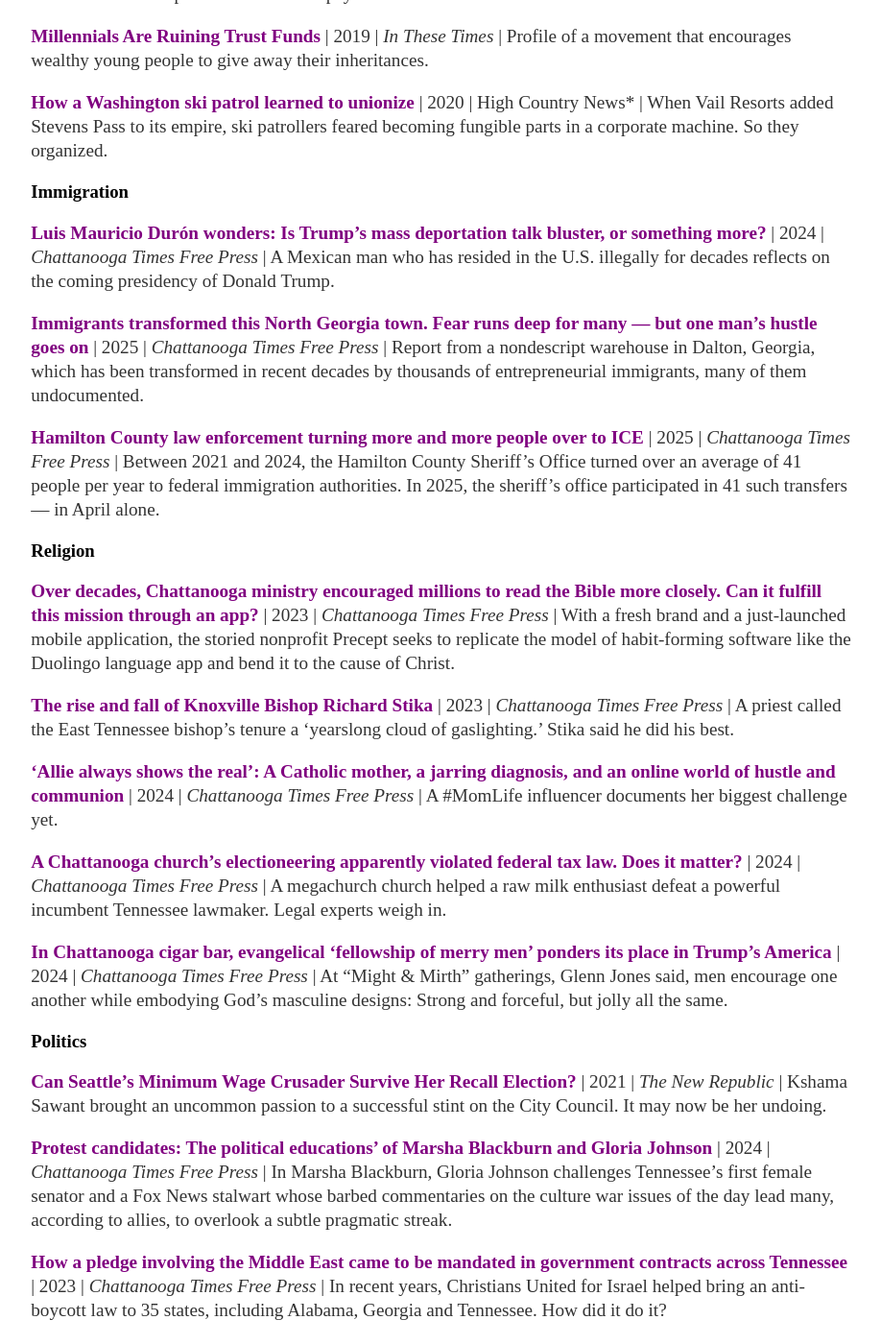
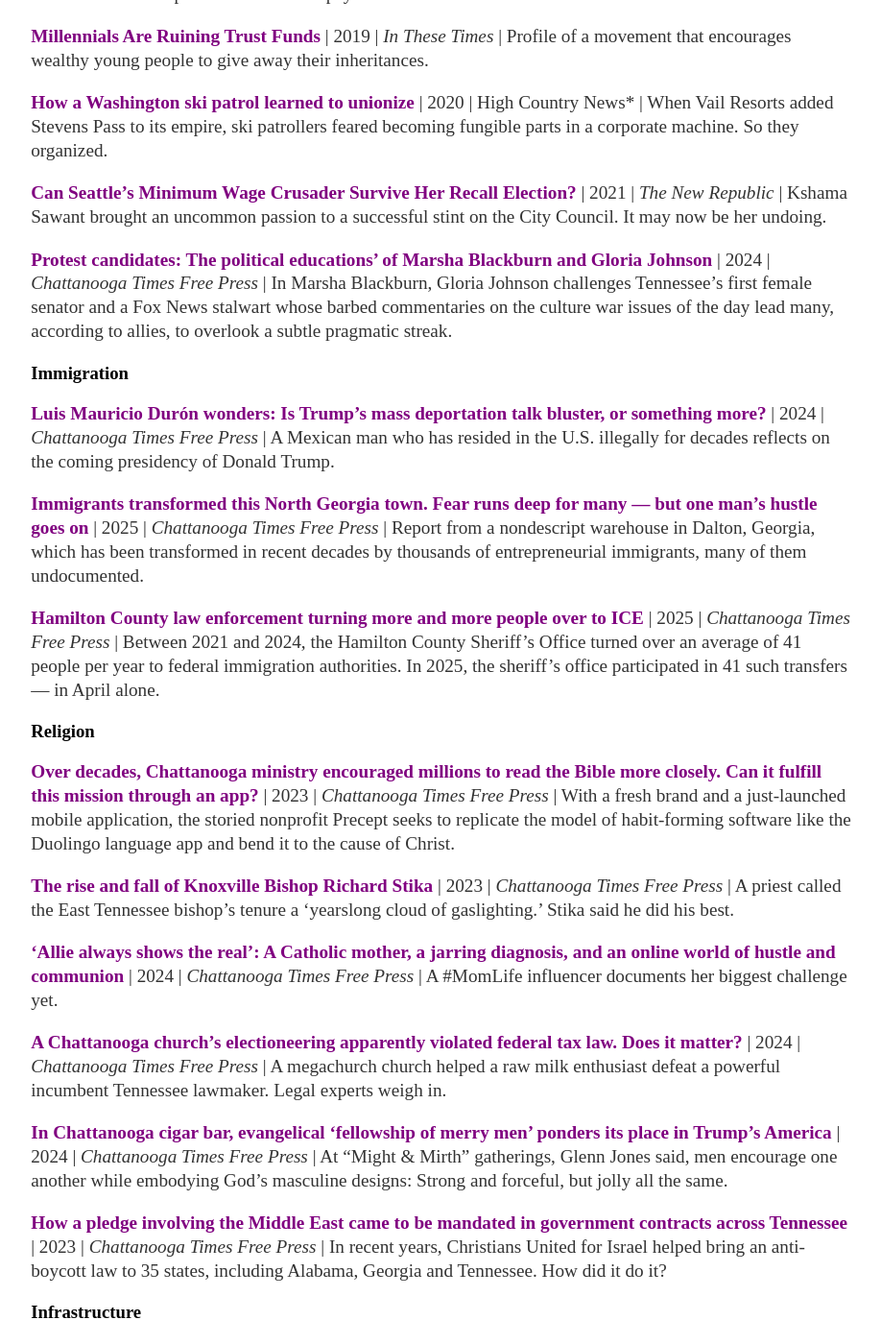
Before and after one commit to aonschwartz/aonschwartz.github.io, a Jekyll site: the page built from about/index.md, in a window 1280 px wide and 1400 px high, scrolled down 587 px. Shown: the whole window at 96% size, without its empty margins (179-1097 px from the left). Built offline with Jekyll 4.4.1, drawn with Linux system fonts in a browser that asks for light colours; some of the changed lines change nothing that is shown.

Commit message:
Update index.md

```diff
--- a/about/index.md
+++ b/about/index.md
@@ -20,6 +20,10 @@
 
 **[How a Washington ski patrol learned to unionize](https://www.timesfreepress.com/news/2025/apr/26/before-state-money-flowed-tennessee-faith-project/)** \| 2020 \| High Country News* \| When Vail Resorts added Stevens Pass to its empire, ski patrollers feared becoming fungible parts in a corporate machine. So they organized.
 
+**[Can Seattle’s Minimum Wage Crusader Survive Her Recall Election?](https://newrepublic.com/article/164600/kshama-sawant-minimum-wage-recall)** \| 2021 \| *The New Republic* \| Kshama Sawant brought an uncommon passion to a successful stint on the City Council. It may now be her undoing.
+
+**[Protest candidates: The political educations' of Marsha Blackburn and Gloria Johnson](https://www.timesfreepress.com/news/2024/oct/12/protest-candidates-how-marsha-blackburn-and/)** \| 2024 \| *Chattanooga Times Free Press* \| In Marsha Blackburn, Gloria Johnson challenges Tennessee's first female senator and a Fox News stalwart whose barbed commentaries on the culture war issues of the day lead many, according to allies, to overlook a subtle pragmatic streak.
+
 ### <a name="ImmigrationReporting"><a/>Immigration
 
 **[Luis Mauricio Durón wonders: Is Trump’s mass deportation talk bluster, or something more?](https://www.timesfreepress.com/news/2024/nov/16/in-chattanooga-latino-community-wonders-if-trump/)** \| 2024 \| *Chattanooga Times Free Press* \| A Mexican man who has resided in the U.S. illegally for decades reflects on the coming presidency of Donald Trump.
@@ -41,12 +45,6 @@
 **[A Chattanooga church’s electioneering apparently violated federal tax law. Does it matter?](https://www.timesfreepress.com/news/2024/sep/14/a-chattanooga-churchs-electioneering-apparently/#/questions/)** \| 2024 \| *Chattanooga Times Free Press* \| A  megachurch church helped a raw milk enthusiast defeat a powerful incumbent Tennessee lawmaker. Legal experts weigh in.
 
 **[In Chattanooga cigar bar, evangelical ‘fellowship of merry men’ ponders its place in Trump’s America](https://www.timesfreepress.com/news/2024/dec/06/in-chattanooga-cigar-bar-evangelical-fellowship/#/questions)** \|  2024 \| *Chattanooga Times Free Press* \| At "Might & Mirth" gatherings, Glenn Jones said, men encourage one another while embodying God's masculine designs: Strong and forceful, but jolly all the same.
-
-### <a name="Politics"><a/> Politics
-
-**[Can Seattle’s Minimum Wage Crusader Survive Her Recall Election?](https://newrepublic.com/article/164600/kshama-sawant-minimum-wage-recall)** \| 2021 \| *The New Republic* \| Kshama Sawant brought an uncommon passion to a successful stint on the City Council. It may now be her undoing.
-
-**[Protest candidates: The political educations' of Marsha Blackburn and Gloria Johnson](https://www.timesfreepress.com/news/2024/oct/12/protest-candidates-how-marsha-blackburn-and/)** \| 2024 \| *Chattanooga Times Free Press* \| In Marsha Blackburn, Gloria Johnson challenges Tennessee's first female senator and a Fox News stalwart whose barbed commentaries on the culture war issues of the day lead many, according to allies, to overlook a subtle pragmatic streak.
 
 **[How a pledge involving the Middle East came to be mandated in government contracts across Tennessee](https://www.timesfreepress.com/news/2023/jul/29/how-a-pledge-involving-the-middle-east-came-to-be/#/questions)** \| 2023 \|  *Chattanooga Times Free Press* \| In recent years, Christians United for Israel helped bring an anti-boycott law to 35 states, including Alabama, Georgia and Tennessee. How did it do it?
 
```
